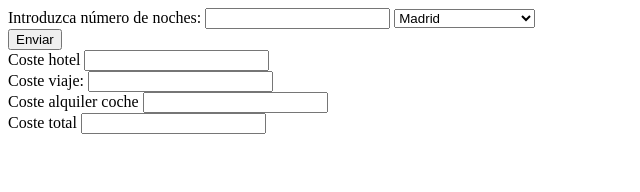
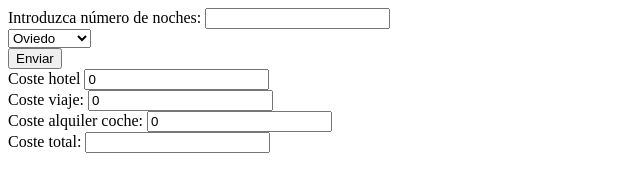
Before and after one commit to MiguelAngelDevlp/Calculadoraviaje, a plain HTML site: page index.html in a window 1280 px wide. Both pictures are taken after a click on the input "Enviar". Shown: the whole page, without its empty margins (0-640 px from the left). Drawn offline with Linux system fonts and the light colour scheme.

Commit message:
calculadoraviajefin

```diff
--- a/index.html
+++ b/index.html
@@ -7,37 +7,43 @@
     <title>Document</title>
 </head>
 <body>
+
+
     <form action="/my-handling-form-page" method="post">
+        <label for="name">Introduzca número de noches:</label>
+        <input type="text" id="nights" name="nights" />
+    </form>
 
-        <label for="name">Introduzca número de noches:</label>
-        <input class="coches" type="text" id="numNights" name="user-name" />
+    <form action="#">
+        <select name="places" id="places">
+            <option value="Oviedo">Oviedo</option>
+            <option value="Tokio">Tokio</option>
+            <option value="Barcelona">Barcelona</option>
+            <option value="Madrid">Madrid</option>
+        </select>
+    </form>
+    <input type="submit" value="Enviar" id="button" />
+    <br>
+    <label for="costHotel">Coste hotel</label>
+    <input type="text" id="costHotel" name="costHotel" />
+    <br>
 
-        <form action="">
-            <select class="opciones" name="places" id="places">
-                <option value="Madrid">Madrid</option>
-                <option value="Barcelona">Barcelona</option>
-                <option value="Tokio">Tokio</option>
-                <option value="Argamasilla de Alba">Argamasilla de Alba</option>
-                <option value="Oviedo">Oviedo</option>
-            </select>
-        </form>
-        <input class="enviar" type="submit" value="Enviar" id= "button1"/>
-        <br>
+    <label for="travelCost">Coste viaje:</label>
+    <input type="text" id="travelCost" name="travelCost" />
+    <br>
 
-        <label for="mail">Coste hotel</label>
-        <input type="email" id="mail" name="user_email" />
-        <br>
+    <label for="carCost">Coste alquiler coche:</label>
+    <input type="text" id="carCost" name="carCost" />
+    <br>
 
-        <label for="mail">Coste viaje:</label>
-        <input type="email" id="mail2" name="user_email" />
-        <br>
+    <label for="totalCost">Coste total:</label>
+    <input type="text" id="totalCost" name="totalCost" />
 
-        <label for="mail">Coste alquiler coche</label>
-        <input type="email" id="mail3" name="user_email" />
-        <br>
 
-        <label for="mail">Coste total</label>
-        <input type="email" id="mail4" name="user_email" />
+
+
+
+
 
 
     <script src="./main.js"></script>
--- a/main.js
+++ b/main.js
@@ -1,45 +1,111 @@
-function costeHotel(num) {
-    return num*140
+function costHotel(num) {
+    return num * 140
 }
 
-function costeAvion(name,num) {
-    const result = 0
-if (name === "Oviedo") {
-    result = num*15
 
-} else if (name === "Tokio") {
-    result = num*700
-} else if(name === "Madrid" || name === "Barcelona"){
-    result = num *90
+
+function carCost(num) {
+    let result = 0
+    if (num >= 3 && num <= 6) {
+        result = (num * 40) - 20
+        return result
     }
+    if (num >= 7) {
+        result = (num * 40) - 50
         return result
-if (num > 3) {
-    return result-(result*0.1)
+    } else {
+        return num * 40
     }
 }
 
-function AlquilerCoche(num=40) {
-    const  result = 0
-  if (num >= 3 && num <=6) {
-    result = (num*40)-20
-    return result
-  } else if(num >=7 ){
-     result = (num*40)-50
+
+
+function costeAvion(city, num) {
+    let result = 0
+
+    if (city === "Oviedo") {
+        result = num * 15
+    } else if (city === "Tokyo") {
+        result = num * 700
+    } else if (city === "Madrid" || city === "Barcelona") {
+        result = num * 90
+    }
+
+    if (num > 3) {
+        return result - (result * 0.1)
+    } else {
         return result
     }
 }
 
-const coches = document.querySelector(".coches")
-const option = document.querySelector(".opciones")
-const send = document.querySelector(".enviar")
-const costHotel = document.querySelector("#mail")
-const costAvion = document.querySelector("#mail2")
-const costAlquiler = document.querySelector("#mail3")
-const costTotal = document.querySelector("#mail4")
+const nights = document.querySelector("#nights")
+const places = document.querySelector("#places")
+const calculateCost = document.querySelector("#button")
+const costHotels = document.querySelector("#costHotel")
+const travelCost = document.querySelector("#travelCost")
+const carsCost = document.querySelector("#carCost")
+const totalCost = document.querySelector("#totalCost")
+const costeTotal = 0
 
-function calcularCost() {
-    send.onclick = () =>{
-     const inputValue = coches.value + costHotel.value + costAlquiler.value + costAvion.value + option.value
-     costTotal.textContent = inputValue
+
+
+function calcularCoste(cities, num) {
+   costHotels.value = costHotel(nights.value)
+   travelCost.value = costeAvion(places.value , nights.value)
+   carsCost.value = carCost(nights.value)
 }
+
+
+calculateCost.onclick = () => {
+    calcularCoste()
 }
+
+
+// function costeHotel(num) {
+//     return num*140
+// }
+
+// function costeAvion(name,num) {
+//     const result = 0
+// if (name === "Oviedo") {
+//     result = num*15
+
+// } else if (name === "Tokio") {
+//     result = num*700
+// } else if(name === "Madrid" || name === "Barcelona"){
+//     result = num *90
+// }
+// return result
+// if (num > 3) {
+//     return result-(result*0.1)
+// }
+// }
+
+// function AlquilerCoche(num=40) {
+//     const  result = 0
+//   if (num >= 3 && num <=6) {
+//     result = (num*40)-20
+//     return result
+//   } else if(num >=7 ){
+//      result = (num*40)-50
+//      return result
+//   } else{
+//     return num * 40
+//   }
+// }
+
+// const coches = document.querySelector(".coches")
+// const option = document.querySelector(".opciones")
+// const send = document.querySelector(".enviar")
+// const costHotel = document.querySelector("#mail")
+// const costAvion = document.querySelector("#mail2")
+// const costAlquiler = document.querySelector("#mail3")
+// const costTotal = document.querySelector("#mail4")
+
+// function calcularCost() {
+//     send.onclick = () =>{
+//      costHotel.value = costHotel(coches.value)
+//      costAvion.value = costAvion(option.value, coches.value)
+//      costAlquiler = costAlquiler(coches.value)
+// }
+//  }
```
Lines whose indentation alone changed are shown as unchanged.
